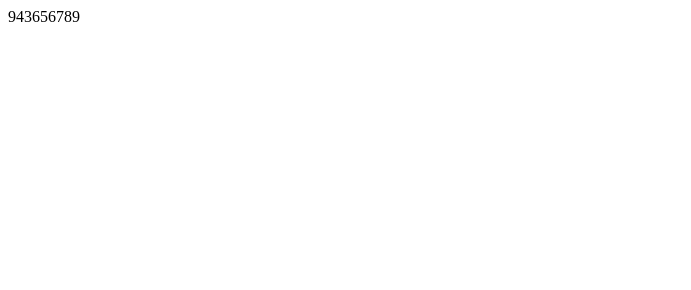
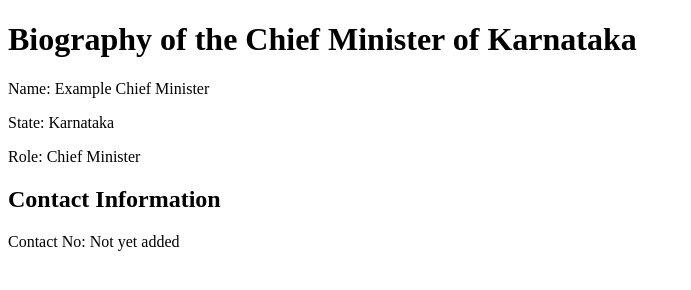
Before and after one commit to VISMAYRAJ18/hello-github-reposit, a plain HTML site: page index.html in a window 1280 px wide. Shown: the whole page, without its empty margins (0-691 px from the left). Drawn offline with Linux system fonts and the light colour scheme.

Commit message:
Add basic HTML structure for Karnataka CM biography

```diff
--- a/index.html
+++ b/index.html
@@ -1 +1,14 @@
-943656789
+<!DOCTYPE html>
+<html>
+<head>
+<title>Karnataka CM Biography</title>
+</head>
+<body>
+<h1>Biography of the Chief Minister of Karnataka</h1>
+<p>Name: Example Chief Minister</p>
+<p>State: Karnataka</p>
+<p>Role: Chief Minister</p>
+<h2>Contact Information</h2>
+<p>Contact No: Not yet added</p>
+</body>
+</html>
```
